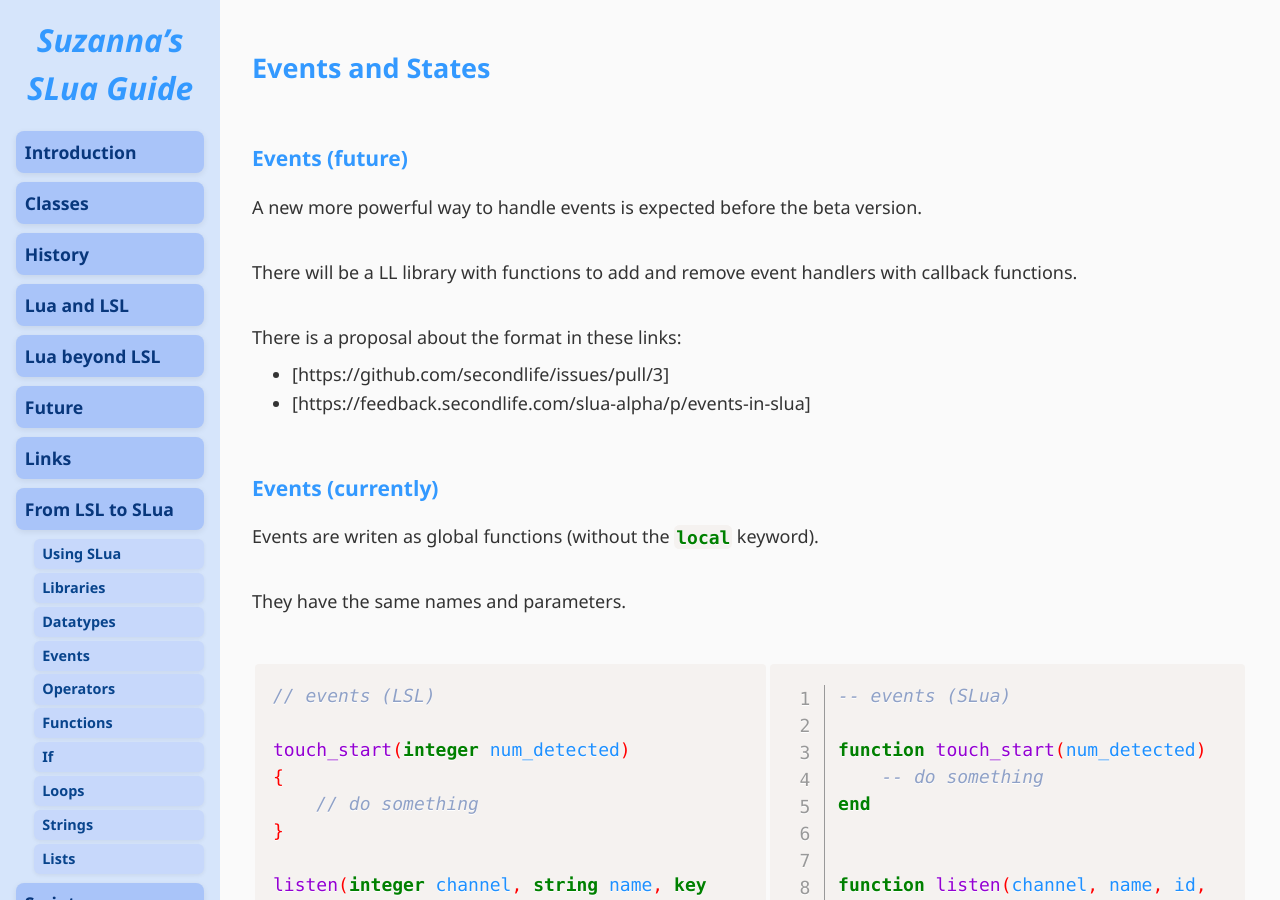
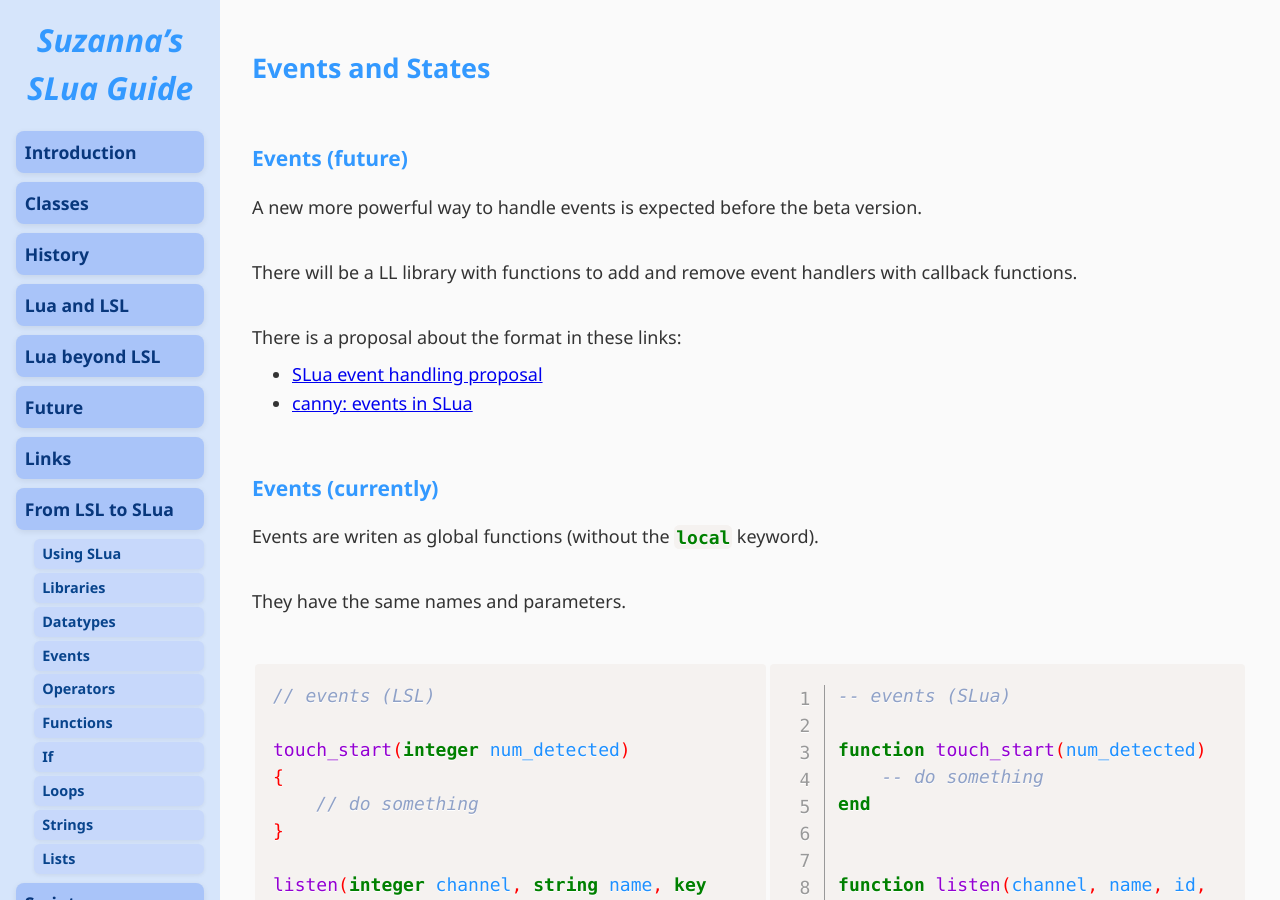
Before and after one commit to Suzanna-Linn/slua, a Jekyll site: the page built from docs/moving-events.md, in a window 1280 px wide and 900 px high. Built offline with Jekyll 4.4.1, drawn with Linux system fonts in a browser that asks for light colours; nearby versions of some CDN libraries; our own code applies the rules of GitHub Pages for plain Markdown files; comment, search, counter and statistics services are not loaded.

Commit message:
Update moving-events.md

```diff
--- a/docs/moving-events.md
+++ b/docs/moving-events.md
@@ -7,8 +7,8 @@ A new more powerful way to handle events is expected before the beta version.
 There will be a LL library with functions to add and remove event handlers with callback functions.
 
 There is a proposal about the format in these links:
-- [https://github.com/secondlife/issues/pull/3]
-- [https://feedback.secondlife.com/slua-alpha/p/events-in-slua]
+- [SLua event handling proposal](https://github.com/secondlife/issues/pull/3)
+- [canny: events in SLua](https://feedback.secondlife.com/slua-alpha/p/events-in-slua)
 
 ### Events (currently)
 
```
